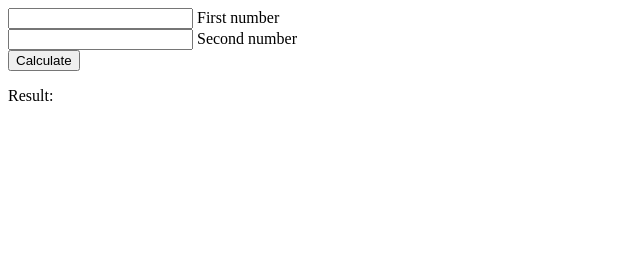
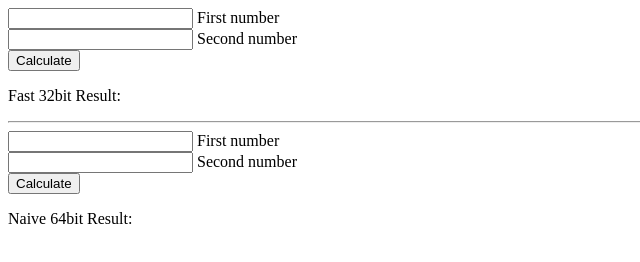
Before and after one commit to kaplanbar/fast-exponentiation-wasm, a plain HTML site: page index.html in a window 1280 px wide. Shown: the whole page, without its empty margins (0-640 px from the left). Drawn offline with Linux system fonts and the light colour scheme; no server answers.

Commit message:
forgot index.html

```diff
--- a/index.html
+++ b/index.html
@@ -18,13 +18,25 @@
 					);
 			}
 		</script>
+		<!-- Fast, 32bit output -->
 		<input id="number1" type="number"> First number</input>
 		<br>
 		<input id="number2"  type="number"> Second number</input>
 		<br>
 		<button onClick="fastExponentiation();">Calculate</button>
 		<div>
-			<p>Result: <span id="result"></span> </p>
+			<p>Fast 32bit Result: <span id="result"></span> </p>
+		</div>
+		<!-- Naive, 64bit output -->
+		<script type="module" src="powerNaive.js"></script>
+		<hr>
+		<input id="number1_naive" type="number"> First number</input>
+		<br>
+		<input id="number2_naive"  type="number"> Second number</input>
+		<br>
+		<button onClick="naiveExponentiation();">Calculate</button>
+		<div>
+			<p>Naive 64bit Result: <span id="result_naive"></span></p>
 		</div>
 	</body>
 </html>
```
